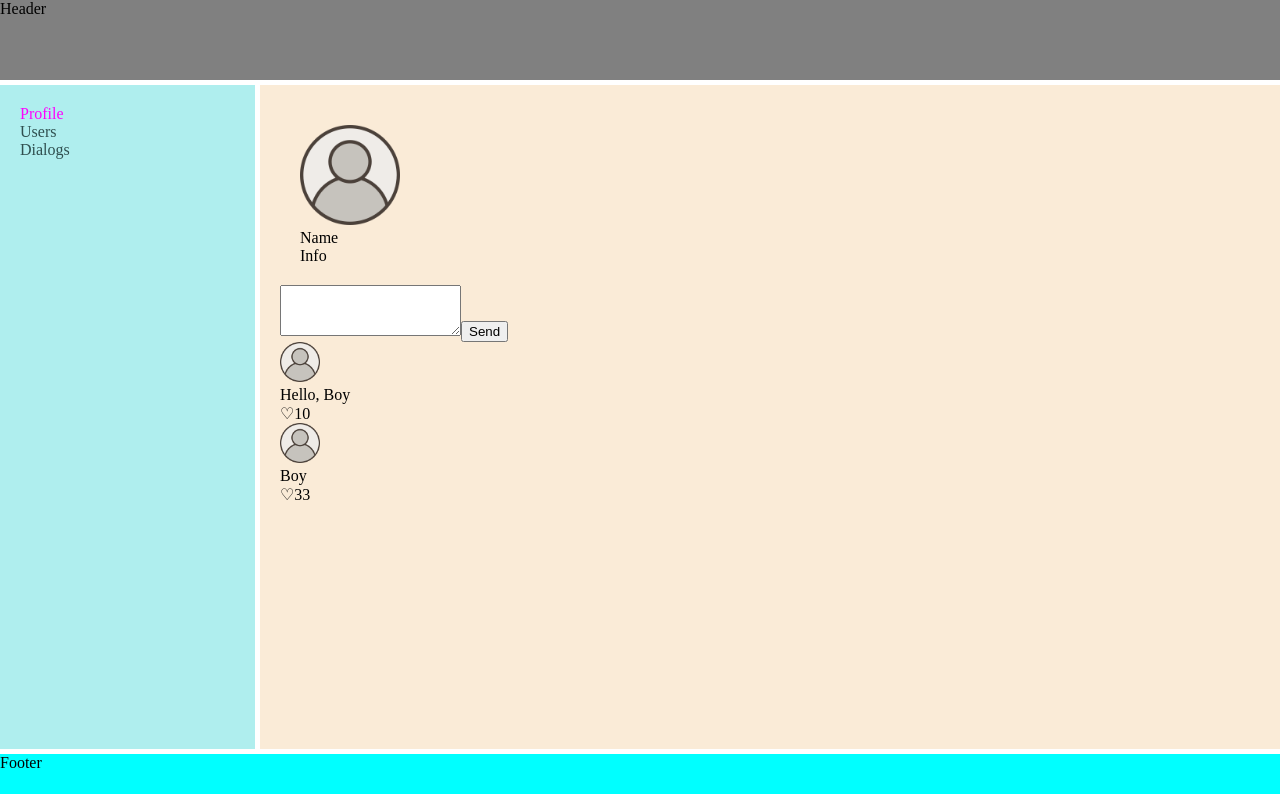
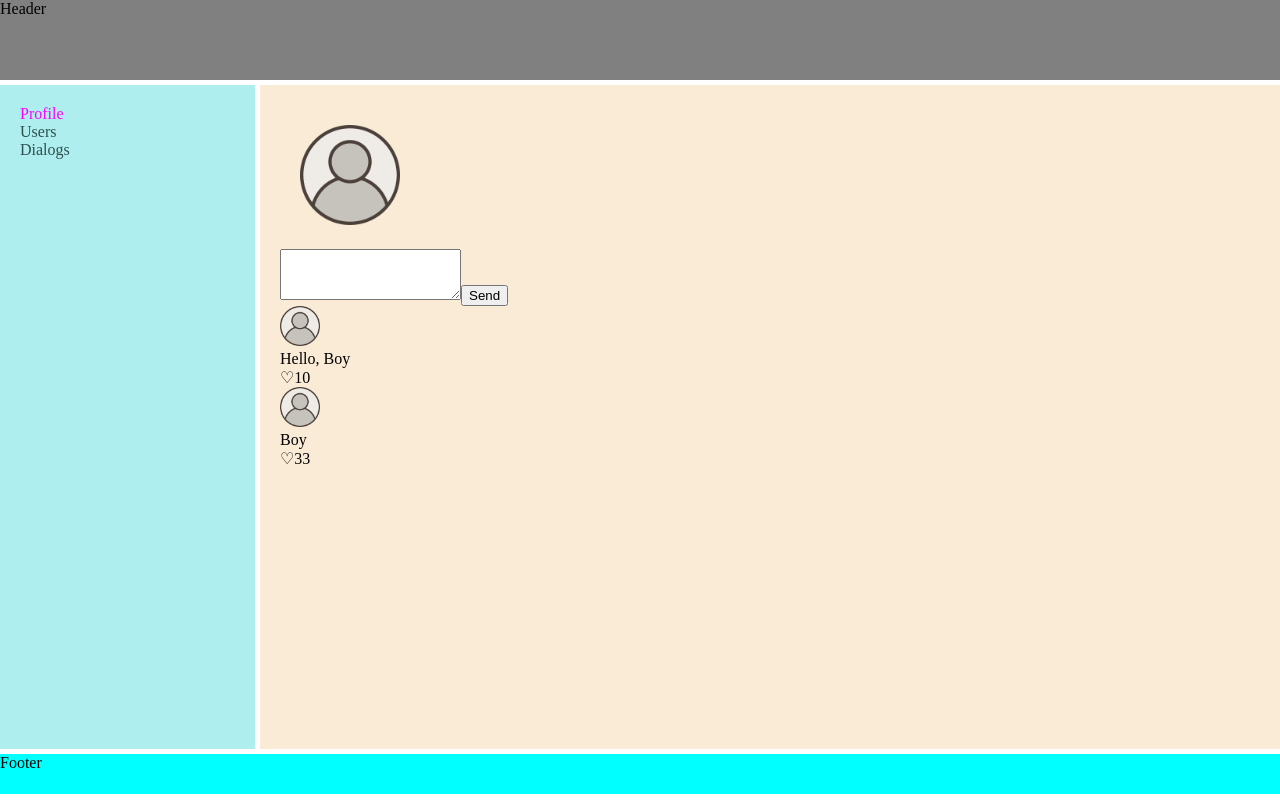
Before and after one commit to LeonShus/SocialTS, a React (Create React App) app: page /profile in a window 1280 px wide. Built offline with nearby package versions, Linux system fonts and the light colour scheme; no server answers.

Commit message:
Profile Page work correct

```diff
--- a/src/Components/Profile/PrfileInfo/ProfileInfo.tsx
+++ b/src/Components/Profile/PrfileInfo/ProfileInfo.tsx
@@ -1,21 +1,28 @@
 import classes from "./ProfileInfo.module.css";
 import userDef from "../../../DefaultItems/Img/userDef.png";
+import React from "react";
+import {UserType} from "../../../Redux/Reducers/ProfileReducer";
 
-import React from "react";
+type ProfileInfoPropsType = {
+    user: UserType
+}
 
+const ProfileInfo = ({user}: ProfileInfoPropsType) => {
 
+    const getUserPhoto = () => {
+        return user.photos && user.photos.small ? user.photos.small : userDef
+    }
 
-const ProfileInfo = () => {
     return (
         <main className={classes.container}>
             <div>
-                <img className={classes.avatar} src={userDef} alt="avatar"/>
+                <img className={classes.avatar} src={getUserPhoto()} alt="avatar"/>
             </div>
             <div>
-                Name
+                {user.fullName}
             </div>
             <div>
-                Info
+                {user.aboutMe}
             </div>
 
         </main>
--- a/src/Components/Profile/ProfileContainer.tsx
+++ b/src/Components/Profile/ProfileContainer.tsx
@@ -6,6 +6,7 @@ import {AppStateType} from "../../Redux/ReduxStore";
 import {connect} from "react-redux";
 import {setUserToProfilePageAC, SetUserToProfilePageACType, UserType} from "../../Redux/Reducers/ProfileReducer";
 import axios from "axios";
+import {Preloader} from "../../DefaultItems/Preloader/Preloader";
 
 
 type ProfileContainerPropsType = {
@@ -22,11 +23,15 @@ const ProfileContainer = ({user, setUserToProfilePageAC}: ProfileContainerPropsT
                 console.log(response.data)
                 setUserToProfilePageAC(response.data)
             })
-    },[])
+    }, [])
+
+    if (!user) {
+        return <Preloader/>
+    }
 
     return (
         <div className={classes.container}>
-            <ProfileInfo />
+            <ProfileInfo user={user}/>
             <MyPostsContainer/>
         </div>
     )
```
